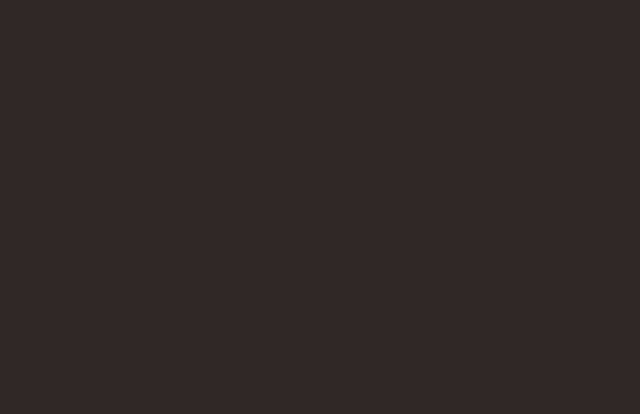
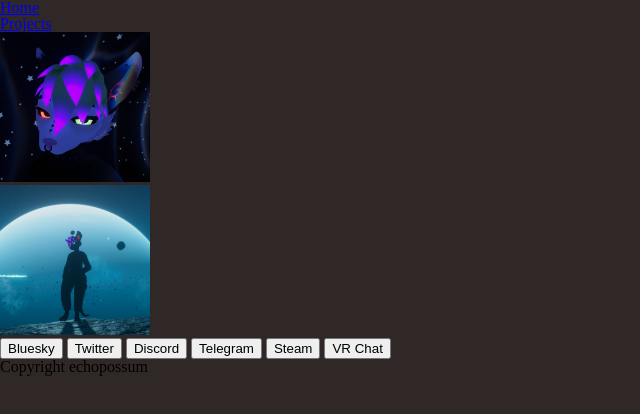
Before and after one commit to echopossum/echo-links, a plain HTML site: page index.html in a window 1280 px wide. Shown: the whole page, without its empty margins (0-640 px from the left). Drawn offline with Linux system fonts and the light colour scheme.

Commit message:
Build out initial html structure for index page

```diff
--- a/index.html
+++ b/index.html
@@ -7,5 +7,29 @@
     <link rel="stylesheet" type="" href="reset.css" />
     <link href="styles.css" rel="stylesheet" />
   </head>
-  <body></body>
+  <body>
+    <header class="header-bar">
+      <nav>
+        <ul>
+          <li><a href="index.html">Home</a></li>
+          <li><a href="projects.html">Projects</a></li>
+        </ul>
+      </nav>
+      <img src="img/Echo-Stare.png" />
+    </header>
+    <div class="content">
+      <img src="img/Echo-Space-Profile.png" alt="" />
+      <div class="link-buttons">
+        <button type="button" class="button">Bluesky</button>
+        <button type="button" class="button">Twitter</button>
+        <button type="button" class="button">Discord</button>
+        <button type="button" class="button">Telegram</button>
+        <button type="button" class="button">Steam</button>
+        <button type="button" class="button">VR Chat</button>
+      </div>
+    </div>
+    <footer class="footer-bar">
+      <p class="copyright-text">Copyright echopossum</p>
+    </footer>
+  </body>
 </html>
```
Also changed, not shown: img/Echo-Space-Profile.png (added), img/Echo-Stare.png (added).
